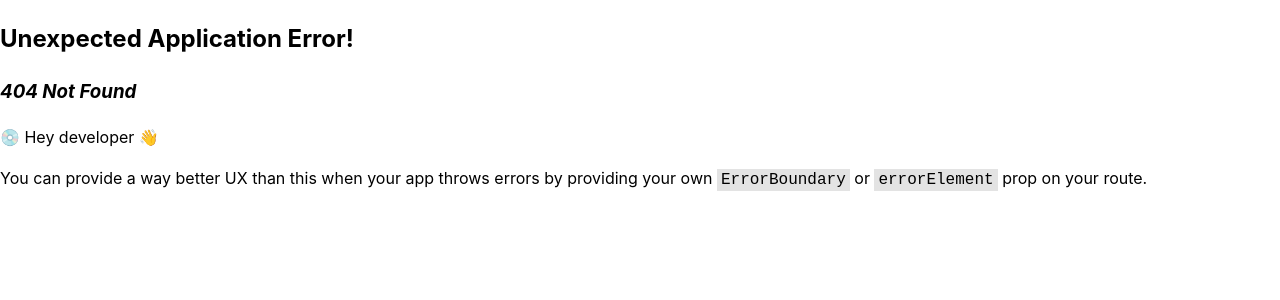
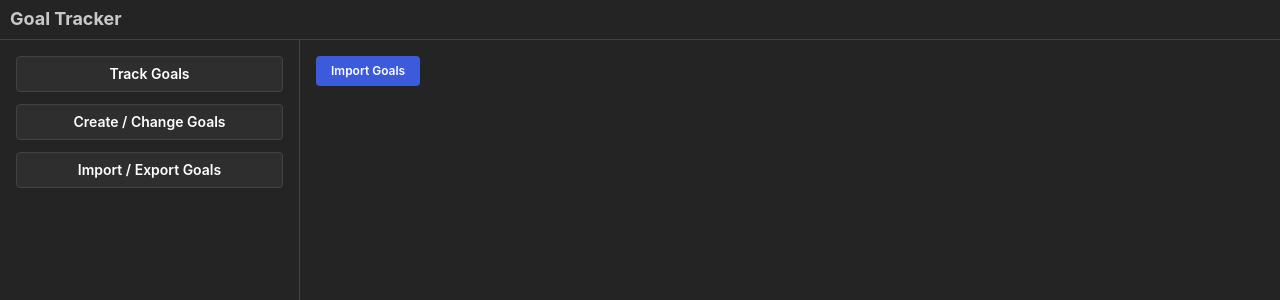
Before and after one commit to amittras-pal/goal-tracker, a React (Vite) app: page /#/io in a window 1280 px wide. Before the commit this address had no page. Shown: the top 300 px of the page. Built offline with nearby package versions, Linux system fonts and the light colour scheme.

Commit message:
Add file integrity checks during import export.

```diff
--- a/src/context/GoalProvider.tsx
+++ b/src/context/GoalProvider.tsx
@@ -9,10 +9,14 @@ export default function GoalProvider({ children }: PropsWithChildren) {
 
   useEffect(() => {
     (async () => {
-      await initDB();
-      await getData(Stores.Goals).then(res => {
-        if(res.length > 0 && Array.isArray(res)) setGoals(res);
-      })
+      try {
+        await initDB();
+        await getData(Stores.Goals).then((res) => {
+          if (res.length > 0 && Array.isArray(res)) setGoals(res);
+        });
+      } catch (error) {
+        console.error(error);
+      }
     })();
   }, []);
 
@@ -35,7 +39,10 @@ export default function GoalProvider({ children }: PropsWithChildren) {
       if (g.id === gid) {
         return {
           ...g,
-          entries: [...(g.entries || []), {...entry, id: v4().split("-").at(-1)!}],
+          entries: [
+            ...(g.entries || []),
+            { ...entry, id: v4().split("-").at(-1)! },
+          ],
         };
       }
       return g;
--- a/src/context/database.ts
+++ b/src/context/database.ts
@@ -1,73 +1,95 @@
 import { GoalConfig } from "./context";
 
-let request: IDBOpenDBRequest;
-let db: IDBDatabase;
-let version = 1;
+export const DB_NAME = 'goalTracker';
+export enum Stores { Goals = 'goals' };
 
-export const DB_NAME = 'goalTracker';
-export enum Stores {
-    Goals = 'goals'
+const connect = (): IDBOpenDBRequest => {
+    return indexedDB.open(DB_NAME);
+}
+
+const disconnect = (req: IDBOpenDBRequest): void => {
+    req.result.close();
 }
 
 export const initDB = (): Promise<boolean> => {
-    return new Promise(resolve => {
-        request = indexedDB.open(DB_NAME);
+    return new Promise((resolve, reject) => {
+        const request = connect();
         request.onupgradeneeded = () => {
-            db = request.result;
-            if (!db.objectStoreNames.contains(Stores.Goals)) {
-                db.createObjectStore(Stores.Goals, { keyPath: 'id' })
-            }
+            if (!request.result.objectStoreNames.contains(Stores.Goals))
+                request.result.createObjectStore(Stores.Goals, { keyPath: 'id' })
         }
-
         request.onsuccess = () => {
-            db = request.result;
-            version = db.version;
             resolve(true);
+            disconnect(request);
         }
-
         request.onerror = () => {
-            resolve(false);
+            reject(false);
+            disconnect(request);
         }
     })
 }
 
 export const writeToDB = (storeName: Stores, data: GoalConfig[]): Promise<GoalConfig[] | string | null> => {
-    return new Promise(resolve => {
-        request = indexedDB.open(DB_NAME, version);
+    return new Promise((resolve, reject) => {
+        const request = connect();
 
         request.onsuccess = () => {
-            db = request.result;
-            const tx = db.transaction(storeName, 'readwrite');
+            const tx = request.result.transaction(storeName, 'readwrite');
             const store = tx.objectStore(storeName);
             data.forEach(item => {
                 store.put(item);
             })
-            resolve(data)
+            resolve(data);
+            disconnect(request);
         }
 
         request.onerror = () => {
             const error = request.error?.message;
-            if (error) resolve(error);
-            else resolve('Unknown Error!!')
+            if (error) reject(error);
+            else reject('Unknown Error!!')
+            disconnect(request);
         }
     })
 }
 
 export const getData = (storeName: Stores): Promise<GoalConfig[] | string> => {
-    return new Promise(resolve => {
-        request = indexedDB.open(DB_NAME);
+    return new Promise((resolve, reject) => {
+        const request = connect();
+
         request.onsuccess = () => {
-            db = request.result;
-            const tx = db.transaction(storeName, 'readonly');
+            const tx = request.result.transaction(storeName, 'readonly');
             const store = tx.objectStore(storeName);
             const res = store.getAll();
             res.onsuccess = () => {
                 resolve(res.result);
+                disconnect(request);
             }
         }
 
         request.onerror = () => {
-            resolve('Something went wrong.')
+            reject('Something went wrong.')
+            disconnect(request);
         }
     })
 }
+
+export const clearStore = (storeName: Stores): Promise<boolean> => {
+    return new Promise((resolve, reject) => {
+        const request = connect();
+        request.onsuccess = () => {
+            const tx = request.result.transaction(storeName, 'readwrite');
+            const store = tx.objectStore(storeName);
+            const clearReq = store.clear();
+
+            clearReq.onsuccess = () => {
+                resolve(true);
+                disconnect(request)
+            }
+
+            clearReq.onerror = () => {
+                reject(false);
+                disconnect(request);
+            }
+        }
+    })
+}
--- a/src/layout/Navigation.tsx
+++ b/src/layout/Navigation.tsx
@@ -13,7 +13,7 @@ export default function Navigation({ toggle }: { toggle: () => void }) {
         to="/tracker"
         onClick={toggle}
       >
-        Goal Tracking
+        Track Goals
       </Button>
       <Button
         mb="sm"
@@ -23,7 +23,17 @@ export default function Navigation({ toggle }: { toggle: () => void }) {
         to="/configurator"
         onClick={toggle}
       >
-        Goal Configurator
+        Create / Change Goals
+      </Button>
+      <Button
+        mb="sm"
+        variant="default"
+        fullWidth
+        component={Link}
+        to="/io"
+        onClick={toggle}
+      >
+        Import / Export Goals
       </Button>
     </>
   );
--- a/src/layout/index.tsx
+++ b/src/layout/index.tsx
@@ -5,12 +5,13 @@ import {
   MantineProvider,
   Text,
 } from "@mantine/core";
+import "@mantine/core/styles.css";
+import "@mantine/dates/styles.css";
 import { useDisclosure } from "@mantine/hooks";
+import { Notifications } from "@mantine/notifications";
+import "@mantine/notifications/styles.css";
 import { Outlet } from "react-router-dom";
 import GoalProvider from "../context/GoalProvider";
-import ImportExport from "../modules/io";
-import "@mantine/core/styles.css";
-import '@mantine/dates/styles.css';
 import Navigation from "./Navigation";
 
 export default function Layout() {
@@ -23,6 +24,7 @@ export default function Layout() {
       withCssVariables
     >
       <GoalProvider>
+        <Notifications position="bottom-center" autoClose={3500} />
         <AppShell
           header={{ height: 40 }}
           padding="md"
@@ -49,11 +51,10 @@ export default function Layout() {
             <Text size="lg" fw="bold">
               Goal Tracker
             </Text>
-            <ImportExport />
           </AppShell.Header>
 
           <AppShell.Navbar p="md">
-            <Navigation toggle={toggle}/>
+            <Navigation toggle={toggle} />
           </AppShell.Navbar>
 
           <AppShell.Main>
--- /dev/null
+++ b/src/lib/constants.ts
@@ -0,0 +1,5 @@
+export const FILE_NAME_ERROR =
+    "The File Name is modified and cannot be accepted to load your goals. Please ensure the file name is exactly as it had been exported as.";
+export const FILE_CONTENT_ERROR =
+    "The content of the file has been modified after being exported. Please export again and do not modify the file content before importing.";
+export const EXPORT_NOTICE = "Please ensure the file is not modified in any way before importing on another device."
--- /dev/null
+++ b/src/lib/file.ts
@@ -0,0 +1,21 @@
+import { GoalConfig } from "../context/context";
+
+export async function createDigest(content: string) {
+  const hashBuffer = await window.crypto.subtle.digest(
+    "SHA-256",
+    new TextEncoder().encode(content)
+  );
+  const hashArray = Array.from(new Uint8Array(hashBuffer));
+  return hashArray.map((b) => b.toString(16).padStart(2, "0")).join("");
+}
+
+export function downloadFile(goals: GoalConfig[], hash: string) {
+  const blob = new Blob([JSON.stringify(goals)], { type: "application/json" });
+  const url = URL.createObjectURL(blob);
+  const a = document.createElement("a");
+  a.href = url;
+  a.download = `Export-${hash}.json`;
+  a.click();
+  URL.revokeObjectURL(url);
+  a.remove();
+}
--- a/src/main.tsx
+++ b/src/main.tsx
@@ -4,6 +4,7 @@ import { createHashRouter, RouterProvider } from "react-router-dom";
 import Layout from "./layout/index.tsx";
 import Configurator from "./modules/configurator/index.tsx";
 import Tracker from "./modules/tracker/index.tsx";
+import IOSync from "./modules/io/index.tsx";
 
 const router = createHashRouter([
   {
@@ -13,6 +14,7 @@ const router = createHashRouter([
       { path: "/", index: true, element: <Tracker /> },
       { path: "/tracker", element: <Tracker /> },
       { path: "/configurator", element: <Configurator /> },
+      { path: "/io", element: <IOSync /> },
     ],
   },
 ]);
--- a/src/modules/configurator/index.tsx
+++ b/src/modules/configurator/index.tsx
@@ -11,9 +11,13 @@ import { useFieldArray, useForm } from "react-hook-form";
 import { GoalType, useGoals } from "../../context/context";
 import { useEffect } from "react";
 import dayjs from "dayjs";
+import { notifications } from "@mantine/notifications";
+import { useNavigate } from "react-router-dom";
 
 export default function Configurator() {
   const { saveGoals: updateGoals, goals } = useGoals();
+
+  const navigate = useNavigate();
 
   const { register, control, getValues, setValue, handleSubmit, watch } =
     useForm({
@@ -30,7 +34,18 @@ export default function Configurator() {
   }, [goals, setValue]);
 
   return (
-    <Box component="form" onSubmit={handleSubmit((e) => updateGoals(e.goals))}>
+    <Box
+      component="form"
+      onSubmit={handleSubmit((e) => {
+        updateGoals(e.goals);
+        notifications.show({
+          title: "Goals Saved",
+          message: "Your goals have been updated.",
+          color: "green",
+        });
+        navigate("/tracker");
+      })}
+    >
       {fields.map((field, index) => {
         const blocked = !field.createdOn
           ? false
@@ -41,7 +56,7 @@ export default function Configurator() {
             key={field.id}
             style={(theme) => ({
               padding: theme.spacing.sm,
-              marginTop: theme.spacing.md,
+              marginBottom: theme.spacing.md,
               borderRadius: theme.radius.sm,
               backgroundColor: theme.colors.dark[6],
             })}
@@ -109,9 +124,11 @@ export default function Configurator() {
           </Box>
         );
       })}
-      <Group justify="space-between" mt="sm">
+      <Group justify="space-between">
         <Button
-          onClick={() => append({ title: "", type: "single", target: 0, description: '' })}
+          onClick={() =>
+            append({ title: "", type: "single", target: 0, description: "" })
+          }
         >
           Add Goal
         </Button>
--- a/src/modules/io/index.tsx
+++ b/src/modules/io/index.tsx
@@ -1,53 +1,107 @@
-import { Box, Button } from "@mantine/core";
-import dayjs from "dayjs";
-import { ChangeEventHandler, useRef } from "react";
+import { Alert, Box, Button, FileInput, Flex, Text } from "@mantine/core";
+import { notifications } from "@mantine/notifications";
+import { useState } from "react";
 import { GoalConfig, useGoals } from "../../context/context";
+import {
+  EXPORT_NOTICE,
+  FILE_CONTENT_ERROR,
+  FILE_NAME_ERROR,
+} from "../../lib/constants";
+import { createDigest, downloadFile } from "../../lib/file";
 
-export default function ImportExport() {
+export default function IOSync() {
   const { goals, saveGoals } = useGoals();
 
-  const fileInput = useRef<HTMLInputElement>(null);
+  const [showImport, setShowImport] = useState(false);
 
-  const exportData = () => {
-    const buffer = [JSON.stringify({ goals, exported: dayjs().toISOString() })];
-    const blob = new Blob(buffer, { type: "application/json" });
-    const url = URL.createObjectURL(blob);
-    const a = document.createElement("a");
-    a.href = url;
-    a.download = `Goals.json`;
-    a.click();
-    URL.revokeObjectURL(url);
-    a.remove();
+  const exportData = async () => {
+    const hash = await createDigest(JSON.stringify(goals));
+    downloadFile(goals, hash);
+    notifications.show({
+      title: "File Exported",
+      message: EXPORT_NOTICE,
+      color: "yellow",
+    });
   };
 
-  const handleImport: ChangeEventHandler<HTMLInputElement> = (event) => {
+  const handleImport = (file: File | null) => {
     const reader = new FileReader();
-    const file = event.target.files?.[0];
+
     if (file) {
       reader.readAsText(file);
-      reader.onload = () => {
+      reader.onload = async () => {
         if (reader.result && typeof reader.result === "string") {
-          const content = JSON.parse(reader.result);
-          saveGoals(content.goals as GoalConfig[]);
+          const challenge = file.name.split("-").at(-1)?.replace(".json", "");
+          if (!/^[0-9a-f]{64}$/.test(challenge ?? "")) {
+            notifications.show({
+              title: "File Name Modified",
+              color: "red",
+              message: FILE_NAME_ERROR,
+              autoClose: 10000,
+            });
+            return;
+          }
+
+          const integrity = await createDigest(reader.result);
+          if (challenge !== integrity) {
+            notifications.show({
+              title: "File Modified or Renamed",
+              color: "red",
+              autoClose: 7500,
+              message: FILE_CONTENT_ERROR,
+            });
+            return;
+          }
+
+          // return;
+          saveGoals([]);
+          const content = JSON.parse(reader.result) as GoalConfig[];
+          saveGoals(JSON.parse(reader.result) as GoalConfig[]);
+          notifications.show({
+            title: `${content.length} Goals Imported.`,
+            message: "Your goals from file have been imported successfully.",
+            color: "green",
+          });
+          setShowImport(false);
         }
       };
     }
   };
 
   return (
-    <Box ms='auto'>
-      {!goals.length ? (
-        <Button size="xs" onClick={() => fileInput.current?.click()}>Import Goals</Button>
-      ) : (
-        <Button size="xs" onClick={exportData}>Export Goals</Button>
+    <Box ms="auto">
+      {!showImport && (
+        <Flex gap="sm">
+          {goals.length > 0 && (
+            <Button size="xs" onClick={exportData}>
+              Export Goals
+            </Button>
+          )}
+          <Button size="xs" onClick={() => setShowImport(true)}>
+            Import Goals
+          </Button>
+        </Flex>
       )}
-      <input
-        type="file"
-        accept="application/json"
-        style={{ display: "none" }}
-        ref={fileInput}
-        onChange={handleImport}
-      />
+      {showImport && (
+        <Alert
+          color="indigo"
+          radius="md"
+          title="Import Goals"
+          withCloseButton
+          onClose={() => setShowImport(false)}
+        >
+          <FileInput
+            label="Select Goals File"
+            description="Select the file you exported from your other device."
+            placeholder="Select Goals File"
+            onChange={handleImport}
+          />
+          <Text mt="md" c="red">
+            Please note that importing goals from file will replace any goals
+            you already had created in the system. This action cannot be undone.
+          </Text>
+        </Alert>
+      )}
     </Box>
   );
 }
--- a/src/modules/tracker/Entries.tsx
+++ b/src/modules/tracker/Entries.tsx
@@ -3,7 +3,6 @@ import { Calendar } from "@mantine/dates";
 import dayjs from "dayjs";
 import { Entry, GoalConfig } from "../../context/context";
 import { useState } from "react";
-import { IconInfoCircle } from "@tabler/icons-react";
 
 export default function Entries(props: { data: GoalConfig }) {
   const [entry, setEntry] = useState<Entry | null>(null);
@@ -61,7 +60,6 @@ export default function Entries(props: { data: GoalConfig }) {
           withCloseButton
           onClose={() => setEntry(null)}
           title={`Notes for ${dayjs(entry.date).format('DD MMM')}`}
-          icon={<IconInfoCircle />}
         >
           {entry.notes}
         </Alert>
--- a/src/modules/tracker/index.tsx
+++ b/src/modules/tracker/index.tsx
@@ -25,11 +25,14 @@ export default function Tracker() {
       {!collections ? (
         <Text ta="center">
           No Goals are set, please use the{" "}
-          <Text component={Link} to="/configurator" c='indigo' td='underline' >
+          <Text component={Link} to="/configurator" c="indigo" td="underline">
             configurator
           </Text>{" "}
-          to set your goals. <br />
-          Or import your data using the button above.
+          to set your goals. Or{" "}
+          <Text component={Link} to="/io" c="indigo" td="underline">
+            import your goals{" "}
+          </Text>
+          from an exported file.
         </Text>
       ) : (
         <>
```
Also changed, not shown: 1 other file (tests, documents, lock files or other folders).
